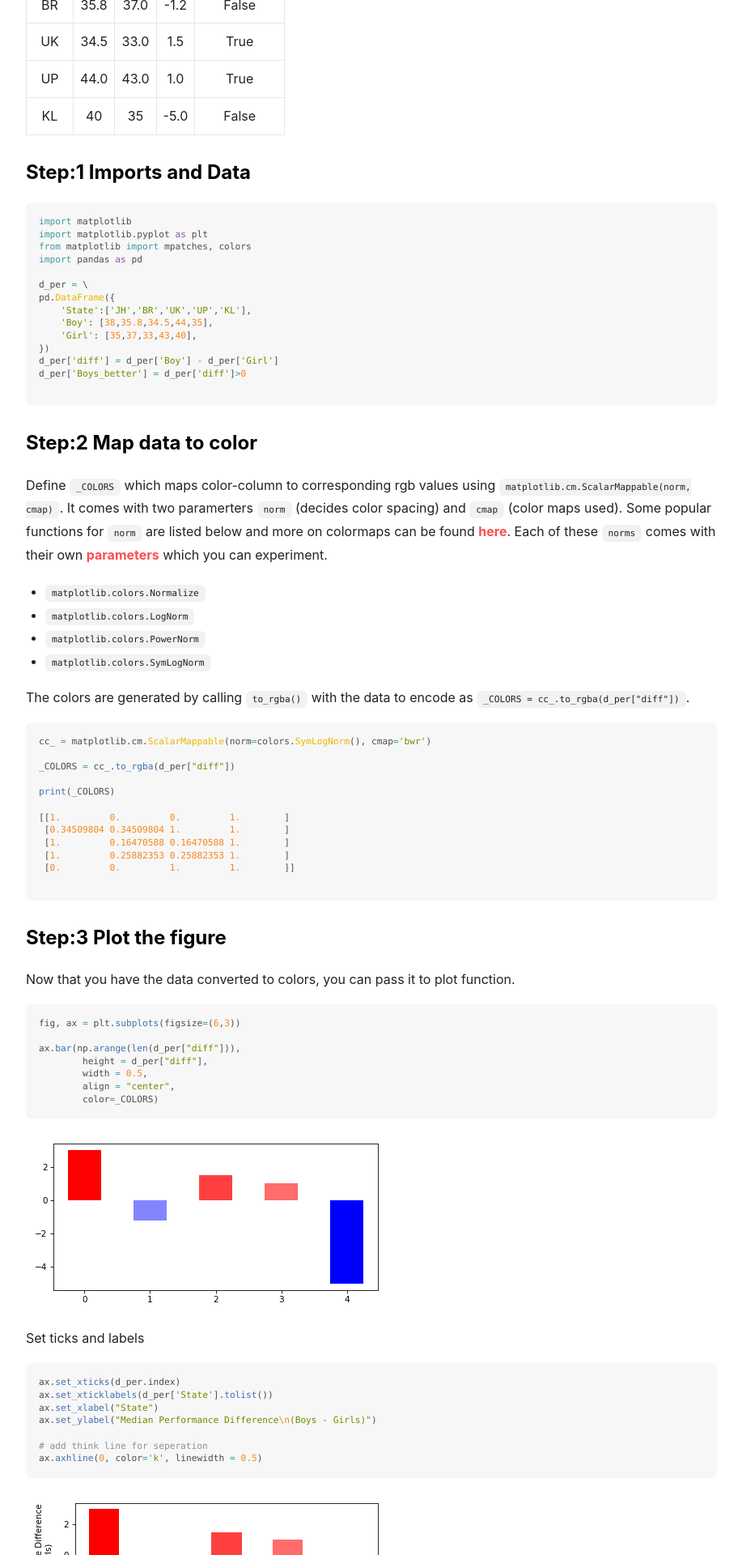
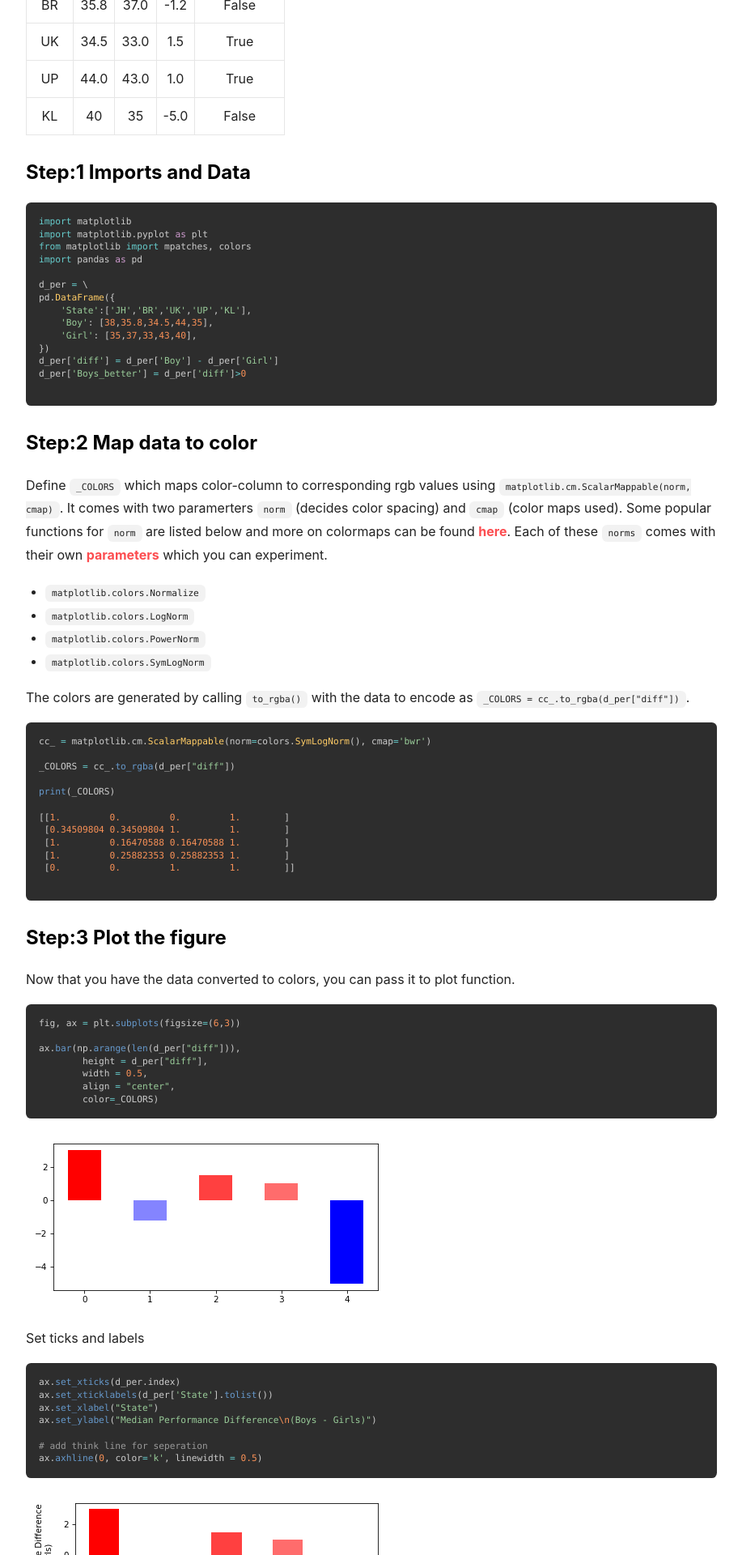
Before and after one commit to bibinmjose/bibinmjose.github.io, a Jekyll site: the page built from _posts/2017-10-17-barchart.md, in a window 1280 px wide. Shown: the part 931-2851 px from the top of the page at 81% size, without its empty margins (71-988 px from the left). Built offline with Jekyll 4.4.1, drawn with Linux system fonts in a browser that asks for light colours; nearby versions of some CDN libraries; comment, search, counter and statistics services are not loaded.

Commit message:
changed theme, made svg avatar

```diff
--- a/_config.yml
+++ b/_config.yml
@@ -17,7 +17,7 @@
 ## => Site Settings
 ##############################
 text_skin: default # "default" (default), "dark", "forest", "ocean", "chocolate", "orange"
-highlight_theme: default # "default" (default), "tomorrow", "tomorrow-night", "tomorrow-night-eighties", "tomorrow-night-blue", "tomorrow-night-bright"
+highlight_theme: tomorrow-night-eighties # "default" (default), "tomorrow", "tomorrow-night", "tomorrow-night-eighties", "tomorrow-night-blue", "tomorrow-night-bright"
 url     : https://bibinmjose.github.io # the base hostname & protocol for your site
 baseurl : # does not include hostname
 title   : data | poly
@@ -37,7 +37,7 @@
   type      : # "person" (default), "organization"
   name      : Bibin Jose
   url       :
-  avatar    : /assets/avatar.png
+  avatar    : /assets/avatar.svg
   bio       : All things data modelling.
   email     : bibinmjose@gmail.com
   facebook  : # "user_name" the last part of your profile url, e.g. https://www.facebook.com/user_name
```
